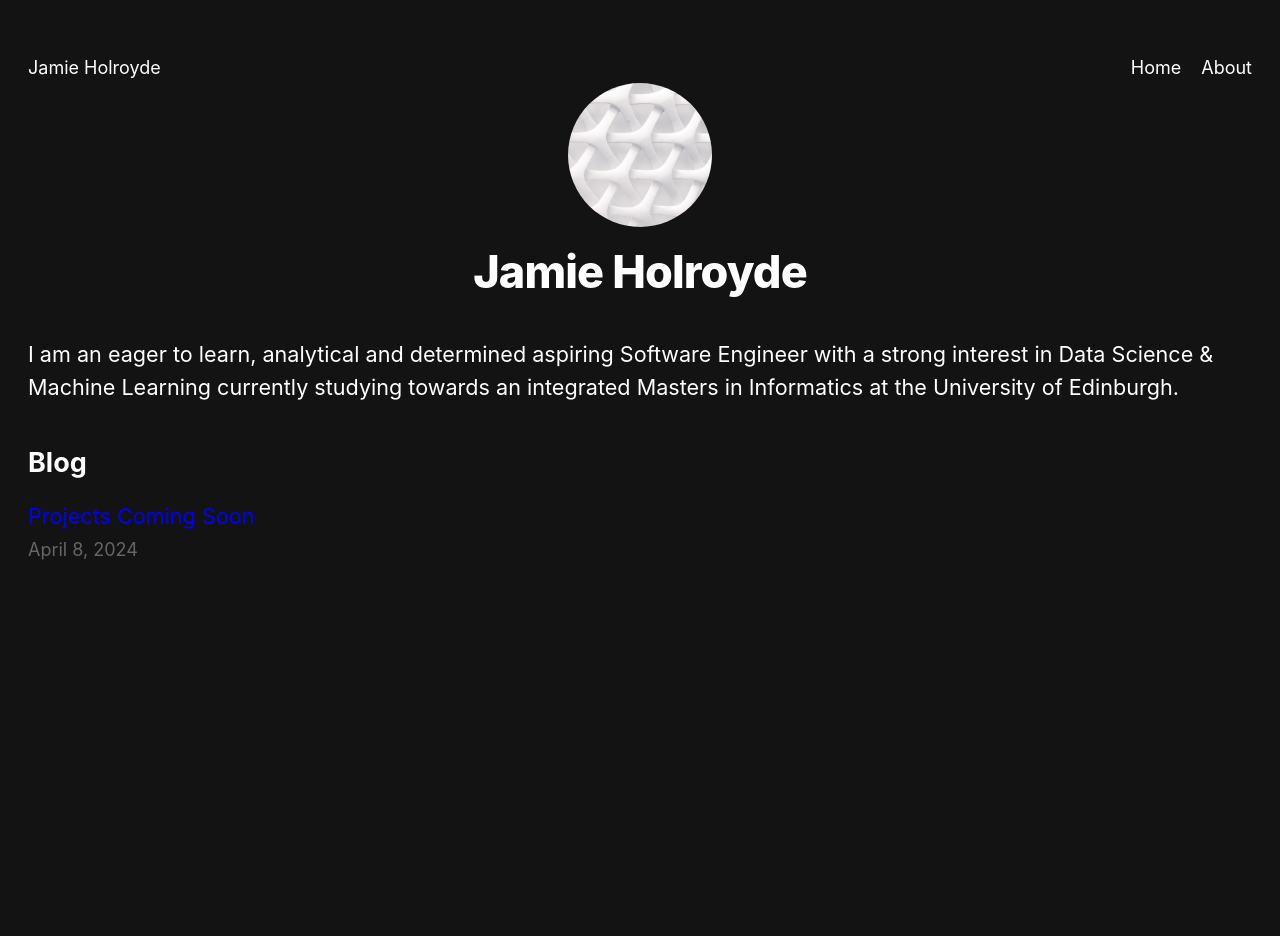
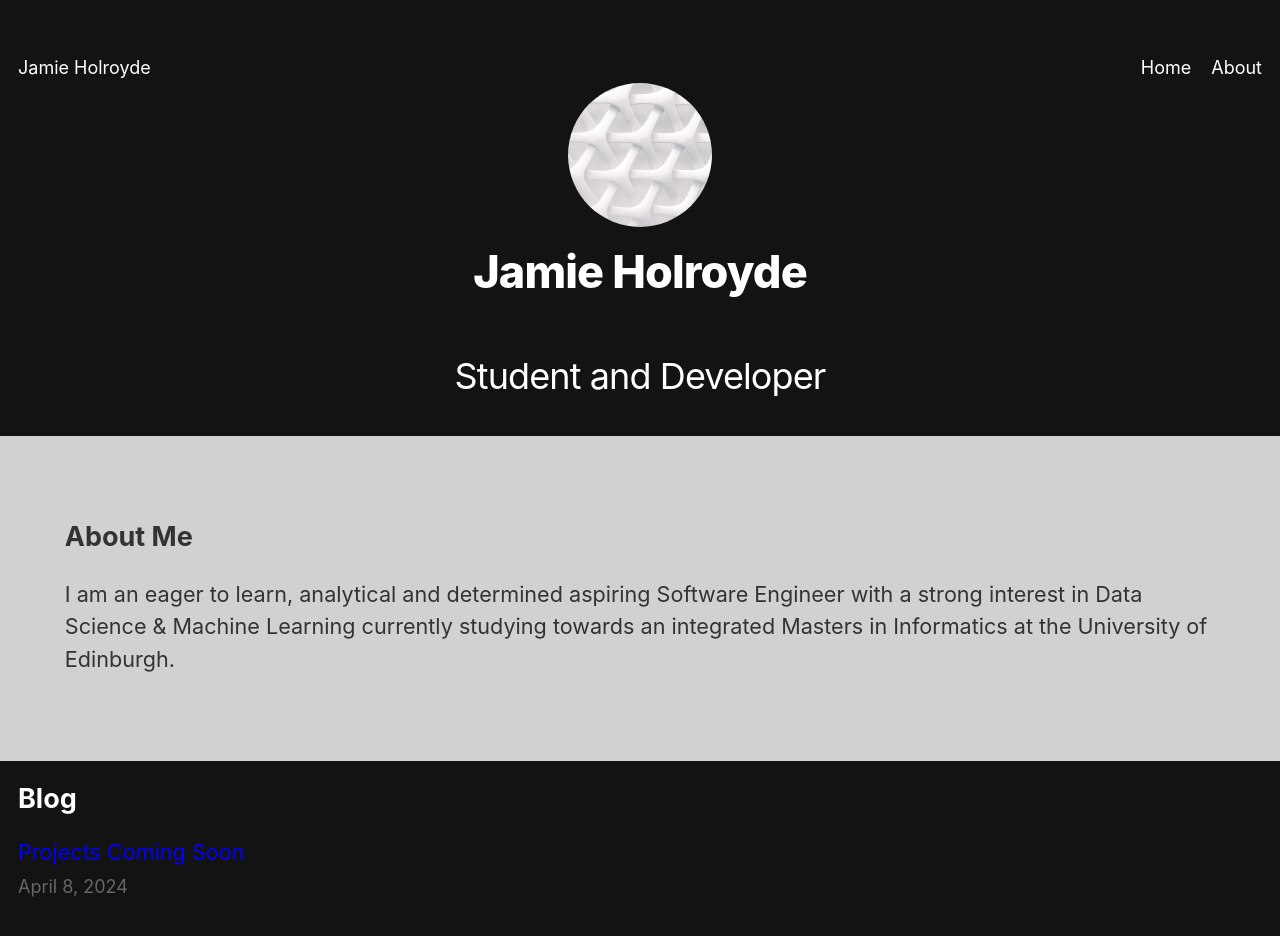
Before and after one commit to JamieHol-ai/Resume, a Next.js app: page /resume/ in a window 1280 px wide. Shown: the top 936 px of the page. Before the commit the page ends 800 px from the top, so only its background shows below. Built offline with nearby package versions, Linux system fonts and the light colour scheme.

Commit message:
About me sec done

```diff
--- a/components/layout.module.css
+++ b/components/layout.module.css
@@ -1,5 +1,5 @@
 .container {
-    max-width: 70rem;
+    max-width: 75rem;
     padding: 0 1rem;
     margin: 3rem auto 6rem;
   }
--- a/pages/index.js
+++ b/pages/index.js
@@ -21,8 +21,12 @@ export default function Home({ allPostsData}) {
       <Head>
         <title>{siteTitle}</title>
       </Head>
-      <section className={utilStyles.headingMd}>
-        <p>I am an eager to learn, analytical and determined aspiring Software Engineer with a strong interest in Data Science & Machine Learning currently studying towards an integrated Masters in Informatics at the University of Edinburgh.</p>
+      <section className={`${utilStyles.headingXl} ${utilStyles.centre}`}>
+        <p>Student and Developer</p>
+      </section>
+      <section className={`${utilStyles.headingMd} ${utilStyles.padding1px} ${utilStyles.lightSec}`}>
+        <h2 className={utilStyles.headingLg}>About Me</h2>
+        <p>I am an eager to learn, analytical and determined aspiring Software Engineer with a strong interest in Data Science & Machine Learning currently studying towards an integrated Masters in Informatics at the University of Edinburgh. </p>
       </section>
       <section className={`${utilStyles.headingMd} ${utilStyles.padding1px}`}>
         <h2 className={utilStyles.headingLg}>Blog</h2>
--- a/styles/utils.module.css
+++ b/styles/utils.module.css
@@ -9,7 +9,7 @@
   .headingXl {
     font-size: 2rem;
     line-height: 1.3;
-    font-weight: 800;
+    font-weight: 400;
     letter-spacing: -0.05rem;
     margin: 1rem 0;
   }
@@ -18,11 +18,13 @@
     font-size: 1.5rem;
     line-height: 1.4;
     margin: 1rem 0;
+
   }
 
   .headingMd {
     font-size: 1.2rem;
     line-height: 1.5;
+
   }
 
   .borderCircle {
@@ -50,3 +52,19 @@
   .lightText {
     color: #666;
   }
+
+  /* utils.module.css */
+
+  .lightSec {
+    background-color: rgba(253, 253, 253, 0.815); /* or any color you want */
+    width: 100vw; /* viewport width */
+    margin-left: calc(-50vw + 50%); /* center the element */
+    padding: 3em; /* add some padding if needed */
+    color: #333;
+  }
+
+/* rest of your CSS */
+
+  .centre {
+    text-align: center;
+  }
```
